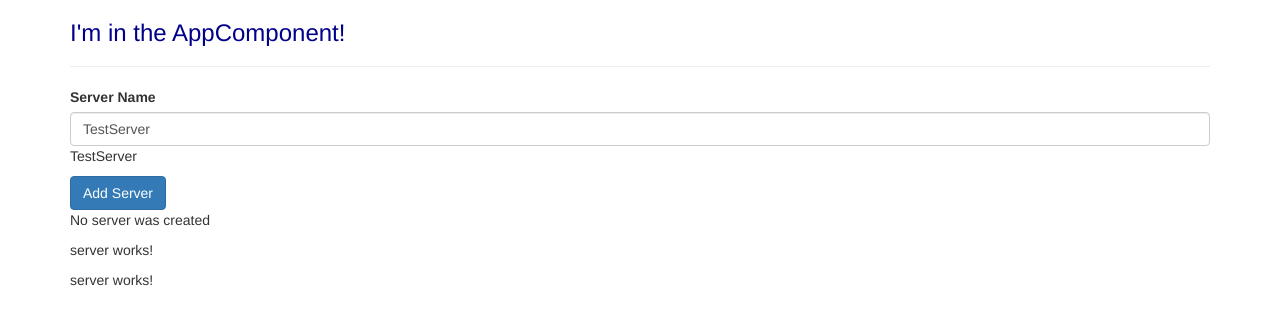
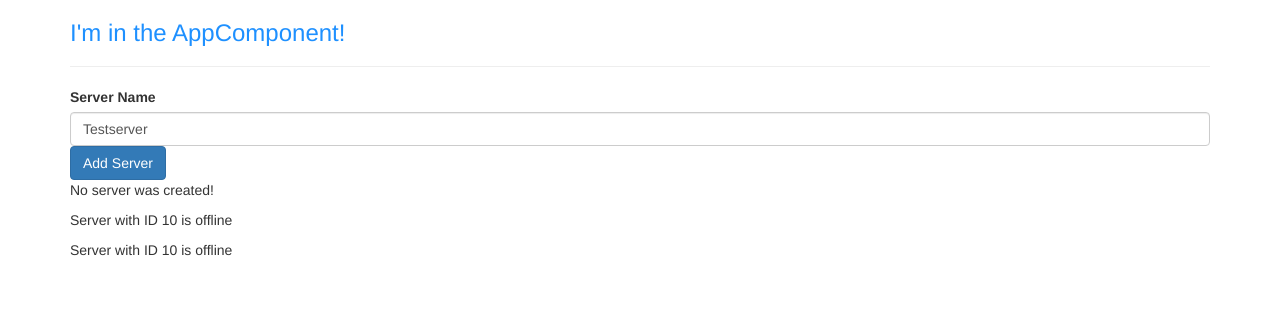
Before and after one commit to ansnoussi/Angular---The-Complete-Guide-2020-Edition-, an Angular app in the folder my-new-app/: page / in a window 1280 px wide. Shown: the top 324 px of the page. Built offline with nearby package versions, Linux system fonts and the light colour scheme.

Commit message:
fixed two-way databinding

```diff
--- a/my-new-app/src/app/app.component.html
+++ b/my-new-app/src/app/app.component.html
@@ -2,7 +2,7 @@
   <div class="row">
     <div class="col-xs-12">
       <h3>I'm in the AppComponent!</h3>
-      <hr />
+      <hr>
       <app-servers></app-servers>
       <!--<div app-servers></div>-->
       <!--<div class="app-servers"></div>-->
--- a/my-new-app/src/app/app.component.ts
+++ b/my-new-app/src/app/app.component.ts
@@ -3,6 +3,12 @@
 @Component({
   selector: 'app-root',
   templateUrl: './app.component.html',
-  styleUrls: ['./app.component.css'],
+  // styleUrls: ['./app.component.css']
+  styles: [`
+    h3 {
+      color: dodgerblue;
+    }
+  `]
 })
-export class AppComponent {}
+export class AppComponent {
+}
--- a/my-new-app/src/app/server/server.component.html
+++ b/my-new-app/src/app/server/server.component.html
@@ -1 +1 @@
-<p>server works!</p>
+<p>{{ 'Server' }} with ID {{ serverId }} is {{ getServerStatus() }}</p>
--- a/my-new-app/src/app/server/server.component.ts
+++ b/my-new-app/src/app/server/server.component.ts
@@ -1,15 +1,14 @@
-import { Component, OnInit } from '@angular/core';
+import { Component } from '@angular/core';
 
 @Component({
   selector: 'app-server',
-  templateUrl: './server.component.html',
-  styleUrls: ['./server.component.css']
+  templateUrl: './server.component.html'
 })
-export class ServerComponent implements OnInit {
+export class ServerComponent {
+  serverId: number = 10;
+  serverStatus: string = 'offline';
 
-  constructor() { }
-
-  ngOnInit(): void {
+  getServerStatus() {
+    return this.serverStatus;
   }
-
 }
--- a/my-new-app/src/app/servers/servers.component.html
+++ b/my-new-app/src/app/servers/servers.component.html
@@ -1,16 +1,18 @@
 <label>Server Name</label>
-<!-- <input type="text" class="form-control" (input)="onUpdateServerName($event)" /> -->
-<input type="text" class="form-control" [(ngModel)]="serverName" />
-<p>{{ serverName }}</p>
+<!--<input-->
+  <!--type="text"-->
+  <!--class="form-control"-->
+  <!--(input)="onUpdateServerName($event)">-->
+<input
+  type="text"
+  class="form-control"
+  [(ngModel)]="serverName">
+<!--<p>{{ serverName }}</p>-->
 <button
   class="btn btn-primary"
-  [disabled]="!allowNewServers"
-  (click)="onCreateServer()"
->
-  Add Server
-</button>
-<!-- <p>{{ allowNewServers }}</p> -->
-<!-- <p [innerText]="allowNewServers"></p> -->
+  [disabled]="!allowNewServer"
+  (click)="onCreateServer()">Add Server</button>
+<!--<p [innerText]="allowNewServer"></p>-->
 <p>{{ serverCreationStatus }}</p>
 <app-server></app-server>
 <app-server></app-server>
--- a/my-new-app/src/app/servers/servers.component.ts
+++ b/my-new-app/src/app/servers/servers.component.ts
@@ -1,30 +1,34 @@
 import { Component, OnInit } from '@angular/core';
 
 @Component({
+  // selector: '[app-servers]',
+  // selector: '.app-servers',
   selector: 'app-servers',
+  // template: `
+  //   <app-server></app-server>
+  //   <app-server></app-server>`,
   templateUrl: './servers.component.html',
-  styleUrls: ['./servers.component.css'],
+  styleUrls: ['./servers.component.css']
 })
 export class ServersComponent implements OnInit {
-  allowNewServers = false;
-  serverCreationStatus = 'No server was created';
-  serverName = 'TestServer';
+  allowNewServer = false;
+  serverCreationStatus = 'No server was created!';
+  serverName = 'Testserver';
 
   constructor() {
     setTimeout(() => {
-      this.allowNewServers = true;
+      this.allowNewServer = true;
     }, 2000);
   }
 
-  ngOnInit(): void {}
+  ngOnInit() {
+  }
 
   onCreateServer() {
-    this.serverCreationStatus = 'Server was created';
+    this.serverCreationStatus = 'Server was created! Name is ' + this.serverName;
   }
 
-  onUpdateServerName(event: any) {
-    // we can explicitly inform typescript about the type like so:
-    // this.serverName = (<HTMLInputElement>event.target).value;
-    this.serverName = event.target.value;
+  onUpdateServerName(event: Event) {
+    this.serverName = (<HTMLInputElement>event.target).value;
   }
 }
```
Also changed, not shown: my-new-app/src/app/app.module.ts (+12 -4 lines), my-new-app/src/app/server/server.component.css (deleted), 1 other file (tests, documents, lock files or other folders).
